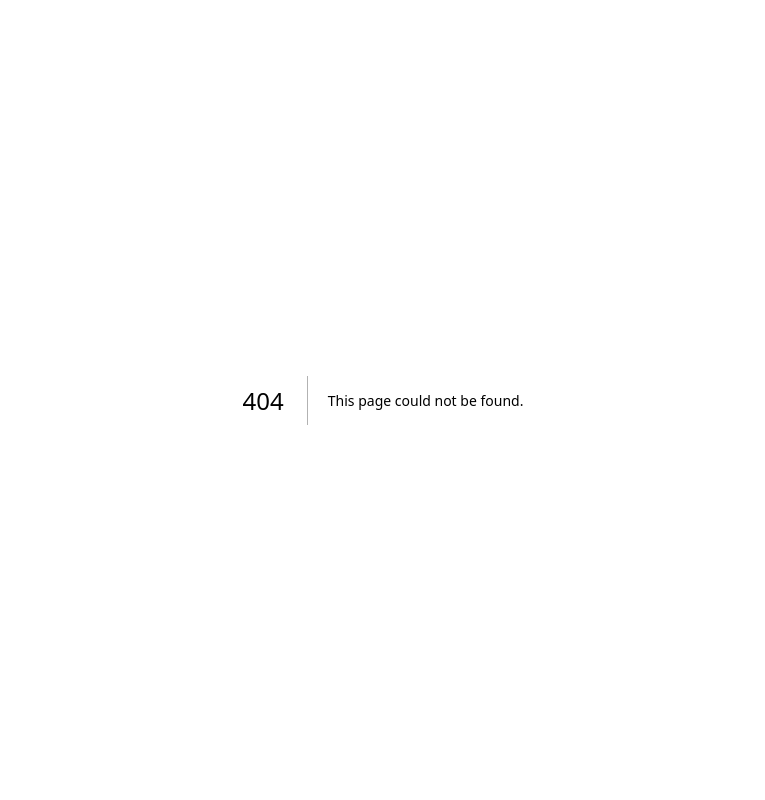
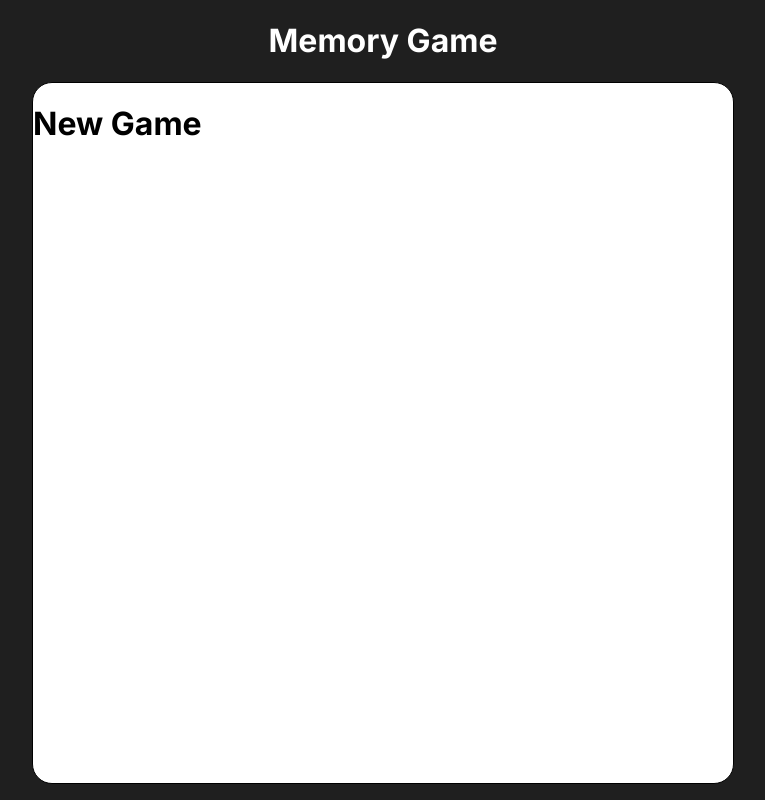
Before and after one commit to gergely-kosy/memory-game, a Next.js app: page /new-game in a window 1280 px wide. Before the commit this address had no page. Shown: the whole page, without its empty margins (257-1022 px from the left). Built offline with nearby package versions, Linux system fonts and the light colour scheme.

Commit message:
static main page finished

```diff
--- a/package.json
+++ b/package.json
@@ -19,6 +19,7 @@
     "postcss": "8.4.25",
     "react": "18.2.0",
     "react-dom": "18.2.0",
+    "styled-components": "^6.0.4",
     "tailwindcss": "3.3.2",
     "typescript": "5.1.6"
   }
--- a/src/app/globals.css
+++ b/src/app/globals.css
@@ -1,27 +1,12 @@
-@tailwind base;
-@tailwind components;
-@tailwind utilities;
+body {
+  background: #1F1F1F;
+  color: #fff;
+  height: 100%;
+  margin: 0;
+  position: absolute;
+  width: 100%;
 
-:root {
-  --foreground-rgb: 0, 0, 0;
-  --background-start-rgb: 214, 219, 220;
-  --background-end-rgb: 255, 255, 255;
-}
-
-@media (prefers-color-scheme: dark) {
-  :root {
-    --foreground-rgb: 255, 255, 255;
-    --background-start-rgb: 0, 0, 0;
-    --background-end-rgb: 0, 0, 0;
+  > h1 {
+    text-align: center;
   }
 }
-
-body {
-  color: rgb(var(--foreground-rgb));
-  background: linear-gradient(
-      to bottom,
-      transparent,
-      rgb(var(--background-end-rgb))
-    )
-    rgb(var(--background-start-rgb));
-}
--- a/src/app/layout.tsx
+++ b/src/app/layout.tsx
@@ -1,12 +1,14 @@
 import './globals.css'
 import type { Metadata } from 'next'
 import { Inter } from 'next/font/google'
+import { MainContainer } from '../lib/styled'
+
 
 const inter = Inter({ subsets: ['latin'] })
 
 export const metadata: Metadata = {
-  title: 'Create Next App',
-  description: 'Generated by create next app',
+  title: 'Memory Game',
+  description: 'Memory game for fun',
 }
 
 export default function RootLayout({
@@ -16,7 +18,12 @@ export default function RootLayout({
 }) {
   return (
     <html lang="en">
-      <body className={inter.className}>{children}</body>
+      <body className={inter.className}>
+        <h1>Memory Game</h1>
+        <MainContainer>
+          {children}
+        </MainContainer>
+      </body>
     </html>
   )
 }
--- /dev/null
+++ b/src/app/new-game/page.tsx
@@ -0,0 +1,7 @@
+export default function NewGame() {
+  return (
+    <main className="flex min-h-screen flex-col items-center justify-between p-24">
+      <h1>New Game</h1>
+    </main>
+  )
+}
--- a/src/app/page.tsx
+++ b/src/app/page.tsx
@@ -1,113 +1,12 @@
-import Image from 'next/image'
+import React from "react";
+import { HomeContainer } from '../lib/styled'
 
-export default function Home() {
-  return (
-    <main className="flex min-h-screen flex-col items-center justify-between p-24">
-      <div className="z-10 w-full max-w-5xl items-center justify-between font-mono text-sm lg:flex">
-        <p className="fixed left-0 top-0 flex w-full justify-center border-b border-gray-300 bg-gradient-to-b from-zinc-200 pb-6 pt-8 backdrop-blur-2xl dark:border-neutral-800 dark:bg-zinc-800/30 dark:from-inherit lg:static lg:w-auto  lg:rounded-xl lg:border lg:bg-gray-200 lg:p-4 lg:dark:bg-zinc-800/30">
-          Get started by editing&nbsp;
-          <code className="font-mono font-bold">src/app/page.tsx</code>
-        </p>
-        <div className="fixed bottom-0 left-0 flex h-48 w-full items-end justify-center bg-gradient-to-t from-white via-white dark:from-black dark:via-black lg:static lg:h-auto lg:w-auto lg:bg-none">
-          <a
-            className="pointer-events-none flex place-items-center gap-2 p-8 lg:pointer-events-auto lg:p-0"
-            href="https://vercel.com?utm_source=create-next-app&utm_medium=appdir-template&utm_campaign=create-next-app"
-            target="_blank"
-            rel="noopener noreferrer"
-          >
-            By{' '}
-            <Image
-              src="/vercel.svg"
-              alt="Vercel Logo"
-              className="dark:invert"
-              width={100}
-              height={24}
-              priority
-            />
-          </a>
-        </div>
-      </div>
+const Home = () => {
+    return <HomeContainer>
+        <h1>Game instructions</h1>
+        <p>Description...</p>
+        <button>Play</button>
+    </HomeContainer>
+}
 
-      <div className="relative flex place-items-center before:absolute before:h-[300px] before:w-[480px] before:-translate-x-1/2 before:rounded-full before:bg-gradient-radial before:from-white before:to-transparent before:blur-2xl before:content-[''] after:absolute after:-z-20 after:h-[180px] after:w-[240px] after:translate-x-1/3 after:bg-gradient-conic after:from-sky-200 after:via-blue-200 after:blur-2xl after:content-[''] before:dark:bg-gradient-to-br before:dark:from-transparent before:dark:to-blue-700 before:dark:opacity-10 after:dark:from-sky-900 after:dark:via-[#0141ff] after:dark:opacity-40 before:lg:h-[360px]">
-        <Image
-          className="relative dark:drop-shadow-[0_0_0.3rem_#ffffff70] dark:invert"
-          src="/next.svg"
-          alt="Next.js Logo"
-          width={180}
-          height={37}
-          priority
-        />
-      </div>
-
-      <div className="mb-32 grid text-center lg:mb-0 lg:grid-cols-4 lg:text-left">
-        <a
-          href="https://nextjs.org/docs?utm_source=create-next-app&utm_medium=appdir-template&utm_campaign=create-next-app"
-          className="group rounded-lg border border-transparent px-5 py-4 transition-colors hover:border-gray-300 hover:bg-gray-100 hover:dark:border-neutral-700 hover:dark:bg-neutral-800/30"
-          target="_blank"
-          rel="noopener noreferrer"
-        >
-          <h2 className={`mb-3 text-2xl font-semibold`}>
-            Docs{' '}
-            <span className="inline-block transition-transform group-hover:translate-x-1 motion-reduce:transform-none">
-              -&gt;
-            </span>
-          </h2>
-          <p className={`m-0 max-w-[30ch] text-sm opacity-50`}>
-            Find in-depth information about Next.js features and API.
-          </p>
-        </a>
-
-        <a
-          href="https://nextjs.org/learn?utm_source=create-next-app&utm_medium=appdir-template-tw&utm_campaign=create-next-app"
-          className="group rounded-lg border border-transparent px-5 py-4 transition-colors hover:border-gray-300 hover:bg-gray-100 hover:dark:border-neutral-700 hover:dark:bg-neutral-800/30"
-          target="_blank"
-          rel="noopener noreferrer"
-        >
-          <h2 className={`mb-3 text-2xl font-semibold`}>
-            Learn{' '}
-            <span className="inline-block transition-transform group-hover:translate-x-1 motion-reduce:transform-none">
-              -&gt;
-            </span>
-          </h2>
-          <p className={`m-0 max-w-[30ch] text-sm opacity-50`}>
-            Learn about Next.js in an interactive course with&nbsp;quizzes!
-          </p>
-        </a>
-
-        <a
-          href="https://vercel.com/templates?framework=next.js&utm_source=create-next-app&utm_medium=appdir-template&utm_campaign=create-next-app"
-          className="group rounded-lg border border-transparent px-5 py-4 transition-colors hover:border-gray-300 hover:bg-gray-100 hover:dark:border-neutral-700 hover:dark:bg-neutral-800/30"
-          target="_blank"
-          rel="noopener noreferrer"
-        >
-          <h2 className={`mb-3 text-2xl font-semibold`}>
-            Templates{' '}
-            <span className="inline-block transition-transform group-hover:translate-x-1 motion-reduce:transform-none">
-              -&gt;
-            </span>
-          </h2>
-          <p className={`m-0 max-w-[30ch] text-sm opacity-50`}>
-            Explore the Next.js 13 playground.
-          </p>
-        </a>
-
-        <a
-          href="https://vercel.com/new?utm_source=create-next-app&utm_medium=appdir-template&utm_campaign=create-next-app"
-          className="group rounded-lg border border-transparent px-5 py-4 transition-colors hover:border-gray-300 hover:bg-gray-100 hover:dark:border-neutral-700 hover:dark:bg-neutral-800/30"
-          target="_blank"
-          rel="noopener noreferrer"
-        >
-          <h2 className={`mb-3 text-2xl font-semibold`}>
-            Deploy{' '}
-            <span className="inline-block transition-transform group-hover:translate-x-1 motion-reduce:transform-none">
-              -&gt;
-            </span>
-          </h2>
-          <p className={`m-0 max-w-[30ch] text-sm opacity-50`}>
-            Instantly deploy your Next.js site to a shareable URL with Vercel.
-          </p>
-        </a>
-      </div>
-    </main>
-  )
-}
+export default Home;
--- /dev/null
+++ b/src/lib/styled.js
@@ -0,0 +1,39 @@
+"use client";
+
+import styled from 'styled-components'
+
+export const MainContainer = styled.div`
+  margin: auto;
+  width: 700px;
+  height: 700px;
+  background: #fff;
+  border-radius: 20px;
+  border: 1px solid #000;
+  color: #000;
+`
+
+export const HomeContainer = styled.div`
+    height: 100%;
+    display: flex;
+    flex-direction: column;
+    position: relative;
+
+    h1 {
+        margin-top: 150px;
+        text-align: center;
+    }
+
+    p {
+        text-align: center;
+    }
+
+    > button {
+        margin: auto;
+        display: block;
+        position: absolute;
+        bottom: 100px;
+        left: 0;
+        right: 0;
+        width: fit-content;
+    }
+`
```
Also changed, not shown: src/components/GameBoard.tsx (added, +9 -0 lines), 1 other file (tests, documents, lock files or other folders).
